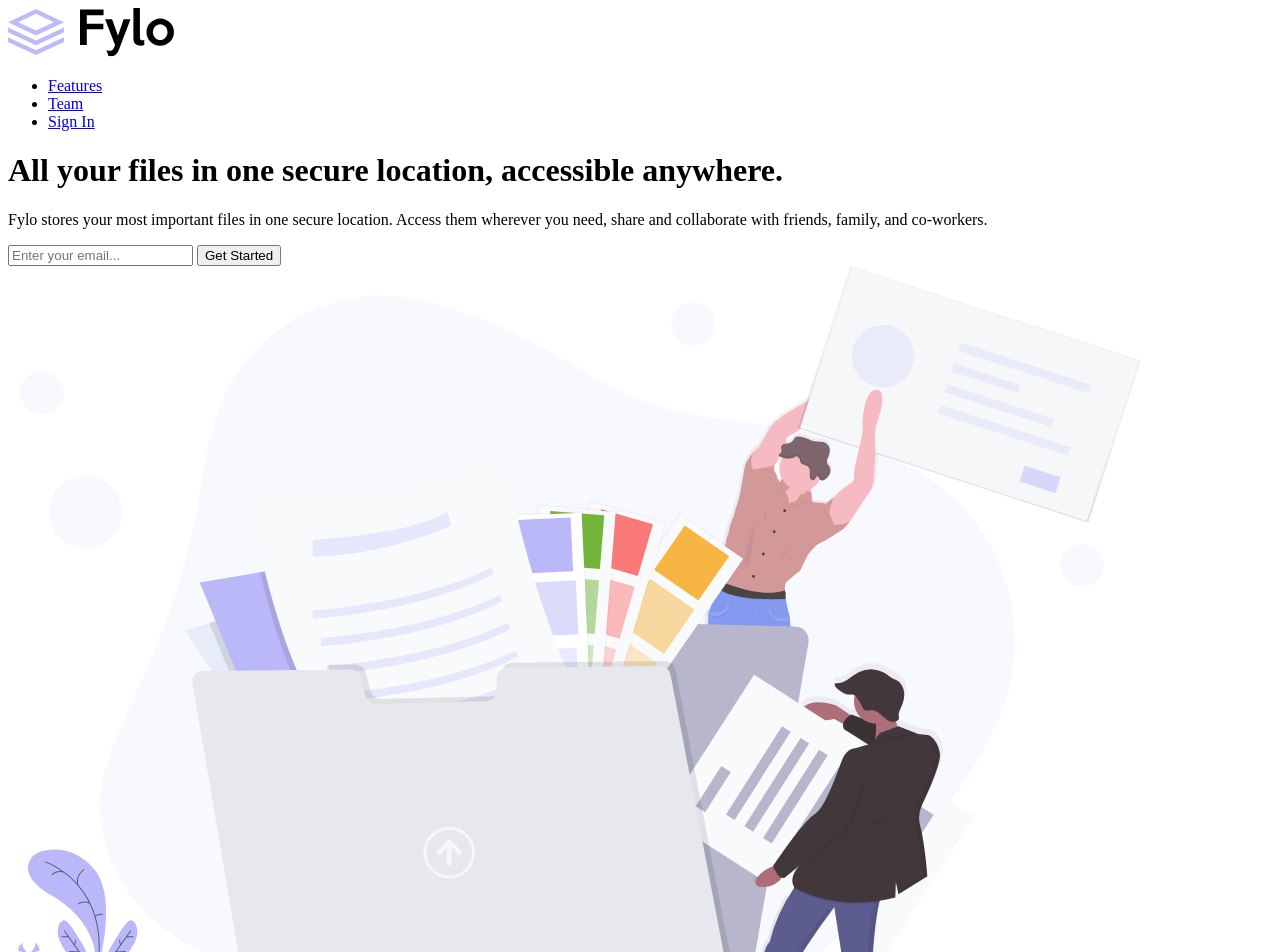
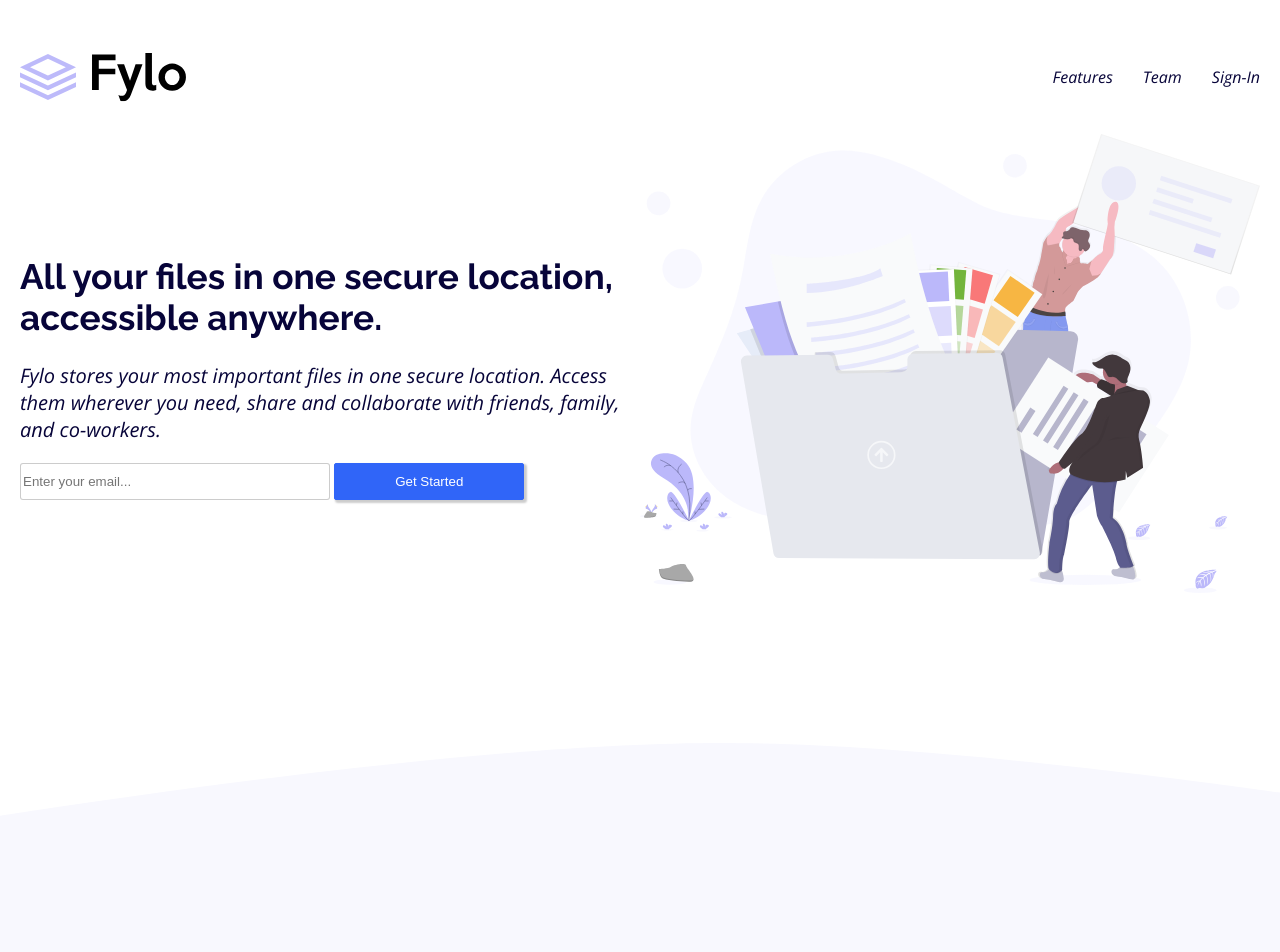
Before and after one commit to InfoTechDrive/fylo-landing-page, a plain HTML site: page index.html in a window 1280 px wide. Shown: the top 952 px of the page. Drawn offline with nearby package versions, Linux system fonts and the light colour scheme.

Commit message:
new css changes

```diff
--- a/index.html
+++ b/index.html
@@ -5,6 +5,7 @@
   <meta name="viewport" content="width=device-width, initial-scale=1.0"> <!-- displays site properly based on user's device -->
 
   <link rel="icon" type="image/png" sizes="32x32" href="./images/favicon-32x32.png">
+  <link rel="stylesheet" href="styles.css">
   <link rel="stylesheet" href="https://cdnjs.cloudflare.com/ajax/libs/font-awesome/5.13.0/css/all.min.css" integrity="sha256-h20CPZ0QyXlBuAw7A+KluUYx/3pK+c7lYEpqLTlxjYQ=" crossorigin="anonymous" />
 
   <title>Frontend Mentor | Fylo landing page with two column layout</title>
@@ -23,18 +24,18 @@
         <ul>
           <li><a href="#">Features</a></li>
           <li><a href="#">Team</a></li>
-          <li><a href="#">Sign In</a></li>
+          <li><a href="#">Sign-In</a></li>
         </ul>
       </nav>
       <div class="flex">
         <div>
-          <h1>  All your files in one secure location, accessible anywhere.
+          <h1> All your files in one secure location, accessible anywhere.
           </h1>
-          <p>
+          <p class="hd-p">
             Fylo stores your most important files in one secure location. Access them wherever you need, share and collaborate with friends, family, and co-workers.
           </p>
           <form>
-            <input type="email" placeholder="Enter your email...">
+            <input class="hd-input" type="email" placeholder="Enter your email...">
             <button>Get Started</button>
           </form>
         </div>
@@ -45,9 +46,11 @@
     </div>
   </header>
 
-  <section>
+  <section class="stay-productive">
+    <svg width="1440" height="114" xmlns="http://www.w3.org/2000/svg" xmlns:xlink="http://www.w3.org/1999/xlink"><defs><path id="a" d="M0 0h1440v114H0z"/></defs><g fill="none" fill-rule="evenodd"><mask id="b" fill="#fff"><use xlink:href="#a"/></mask><path d="M0 72.728C318.801 24.243 558.801 0 720 0c161.199 0 401.199 24.243 720 72.728v765.146H0V72.728z" fill="#F8F8FE" mask="url(#b)"/></g></svg>
     <div class="wrapper">
       <div class="flex">
+        <div>
           <h2>
             Stay productive, wherever you are
           </h2>
@@ -71,7 +74,6 @@
               </div>
               <div>
                 <h3>
-
                   Kyle Burton
                 </h3>
                 <p>
@@ -79,9 +81,10 @@
                 </p>
               </div>
             </div>
+          </div>
+        </div>
         <div>
           <img src="./images/illustration-2.svg" alt="Stay Productive">
-          </div>
         </div>
       </div>
 
@@ -100,12 +103,14 @@
             If you have any questions, our support team would be happy to help you.
           </p>
         </div>
+        <div>
           <form>
             <input type="email" placeholder="example@example.com">
             <button>
               Get Started For Free
             </button>
           </form>
+        </div>
       </div>
     </div>
   </section>
--- /dev/null
+++ b/styles.css
@@ -0,0 +1,83 @@
+@import url('https://fonts.googleapis.com/css2?family=Open+Sans:ital@1&family=Raleway:wght@400;700&display=swap');
+*{
+    box-sizing: border-box;
+}
+body{
+    margin: 0;
+    font-family: 'Open Sans';
+}
+h1,h2, h3{
+    font-family: 'Raleway', 'Open Sans';
+    font-size: 2.2em;
+    color: hsl(243, 87%, 12%);
+}
+p{
+    color: hsl(243, 87%, 12%);
+}
+.wrapper{
+    max-width: 100%;
+    width: 1440px;
+    padding: 20px;
+    margin: 0 auto;
+}
+img{
+    max-width: 100%;
+}
+.flex{
+    display: flex;
+    flex-wrap: wrap;
+    align-items: center;
+}
+.flex > div{
+    flex: 1;
+}
+header{
+    margin-bottom: 200px;
+}
+nav{
+    display: flex;
+    justify-content: space-between;
+    align-items: center;
+    margin: 30px 0;
+}
+nav ul{
+    display: flex;
+    list-style-type: none;
+    padding: 0;
+}
+nav ul li{
+    margin-left: 30px;
+}
+nav ul li a{
+    text-decoration: none;
+    color: hsl(243, 87%, 12%);
+}
+button{
+    border: 1px solid  hsl(224, 93%, 58%);
+    background-color: hsl(224, 93%, 58%);
+    padding: 10px 60px;
+    border-radius: 2px;
+    color: #fff;
+    box-shadow: 2px 2px 2px 1px rgba(0, 0, 0, 0.2);
+}
+.hd-input{
+    width: 50%;
+    height: 37px;
+    border: 1px solid rgba(0, 0, 0, 0.2);
+    border-radius: 3px;
+}
+.hd-p{
+    font-size: 20px;
+}
+.stay-productive{
+    background-color: #F8F8FE;
+}
+svg{
+    max-width: 100%;
+    width: 1440px;
+    position: relative;
+    bottom: 75px;
+    z-index: -1;
+    margin: 0;
+    padding: 0;
+}
```
Lines whose indentation alone changed are shown as unchanged.
